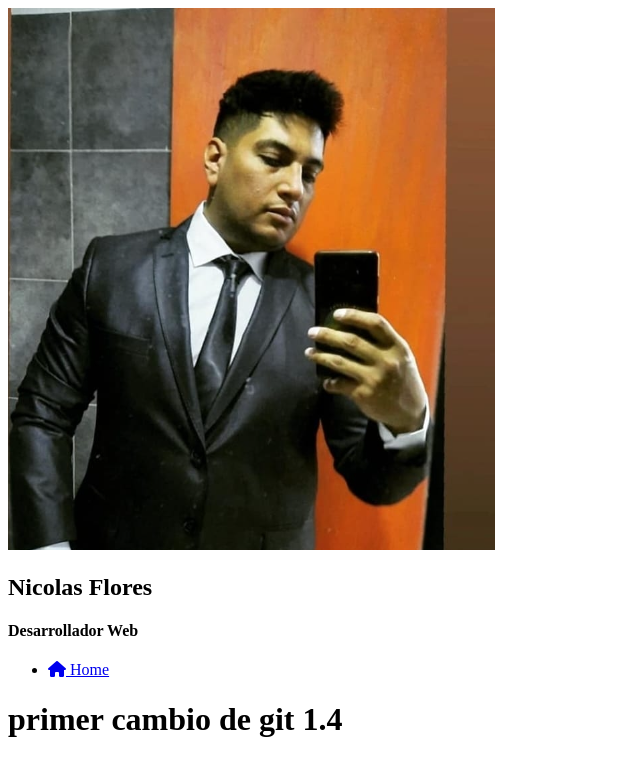
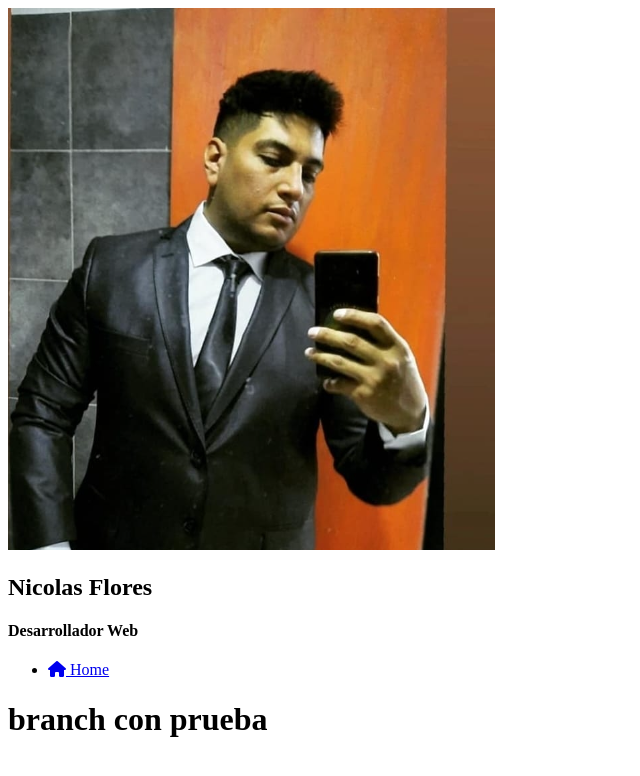
Before and after one commit to niko013/portafolio, a plain HTML site: page index.html in a window 1280 px wide. Shown: the whole page, without its empty margins (0-640 px from the left). Drawn offline with Linux system fonts and the light colour scheme.

Commit message:
rama prueba

```diff
--- a/index.html
+++ b/index.html
@@ -61,6 +61,6 @@
         </aside>
 
     </div>
-    <h1> primer cambio de git 1.4</h1>
+    <h1> branch con prueba</h1>
 </body>
 </html>
```
